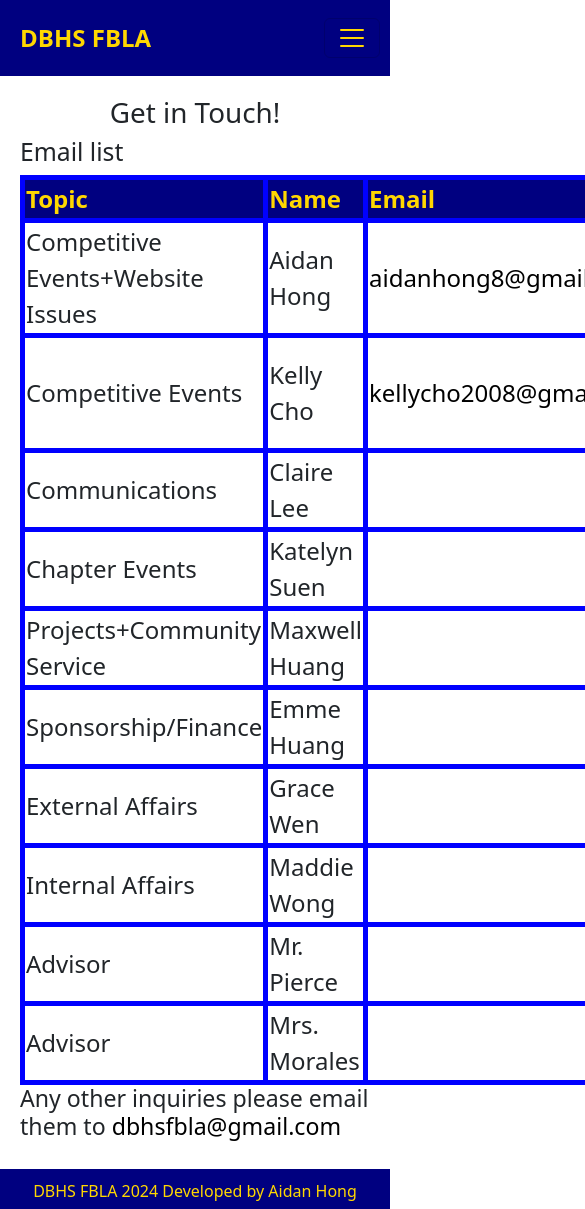
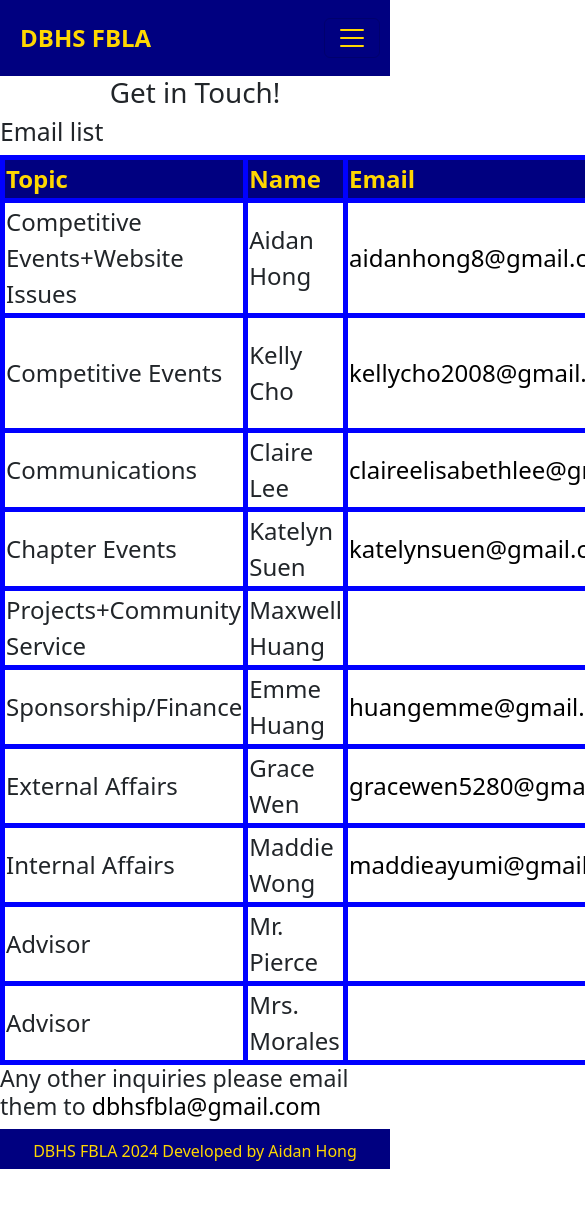
Before and after one commit to GSWForever8/dbhsfbla, a React (Create React App) app: page /contact in a window 390 px wide. Shown: the top 1209 px of the page, 585 px wide, since content can reach past the window. After the commit the page ends 1169 px from the top, so only its background shows below. Built offline with nearby package versions, Linux system fonts and the light colour scheme.

Commit message:
Added emails and fixed mobile issues

```diff
--- a/src/App.css
+++ b/src/App.css
@@ -13,7 +13,6 @@ html, body {
 
 .contentwrap {
   flex: 1;
-  padding: 10px;
 }
 
 .footer {
--- a/src/pages/Contact.js
+++ b/src/pages/Contact.js
@@ -28,13 +28,13 @@ export default function Contact(){
             <tr>
                 <td>Communications</td>
                 <td>Claire Lee</td>
-                <td><a href=""></a></td>
+                <td><a href="mailto: claireelisabethlee@gmail.com">claireelisabethlee@gmail.com</a></td>
                 <td>VP of Communications</td>
             </tr>
             <tr>
                 <td>Chapter Events</td>
                 <td>Katelyn Suen</td>
-                <td><a href=""></a></td>
+                <td><a href="mailto: katelynsuen@gmail.com">katelynsuen@gmail.com</a></td>
                 <td>VP of Chapter Events</td>
             </tr>
             <tr>
@@ -46,19 +46,19 @@ export default function Contact(){
             <tr>
                 <td>Sponsorship/Finance</td>
                 <td>Emme Huang</td>
-                <td><a href=""></a></td>
+                <td><a href="mailto: huangemme@gmail.com">huangemme@gmail.com</a></td>
                 <td>Finance Director</td>
             </tr>
             <tr>
                 <td>External Affairs</td>
                 <td>Grace Wen</td>
-                <td><a href=""></a></td>
+                <td><a href="mailto: gracewen5280@gmail.com">gracewen5280@gmail.com</a></td>
                 <td>President of External Affairs</td>
             </tr>
             <tr>
                 <td>Internal Affairs</td>
                 <td>Maddie Wong</td>
-                <td><a href=""></a></td>
+                <td><a href="mailto: maddieayumi@gmail.com">maddieayumi@gmail.com</a></td>
                 <td>President of Internal Affairs</td>
             </tr>
             <tr>
```
